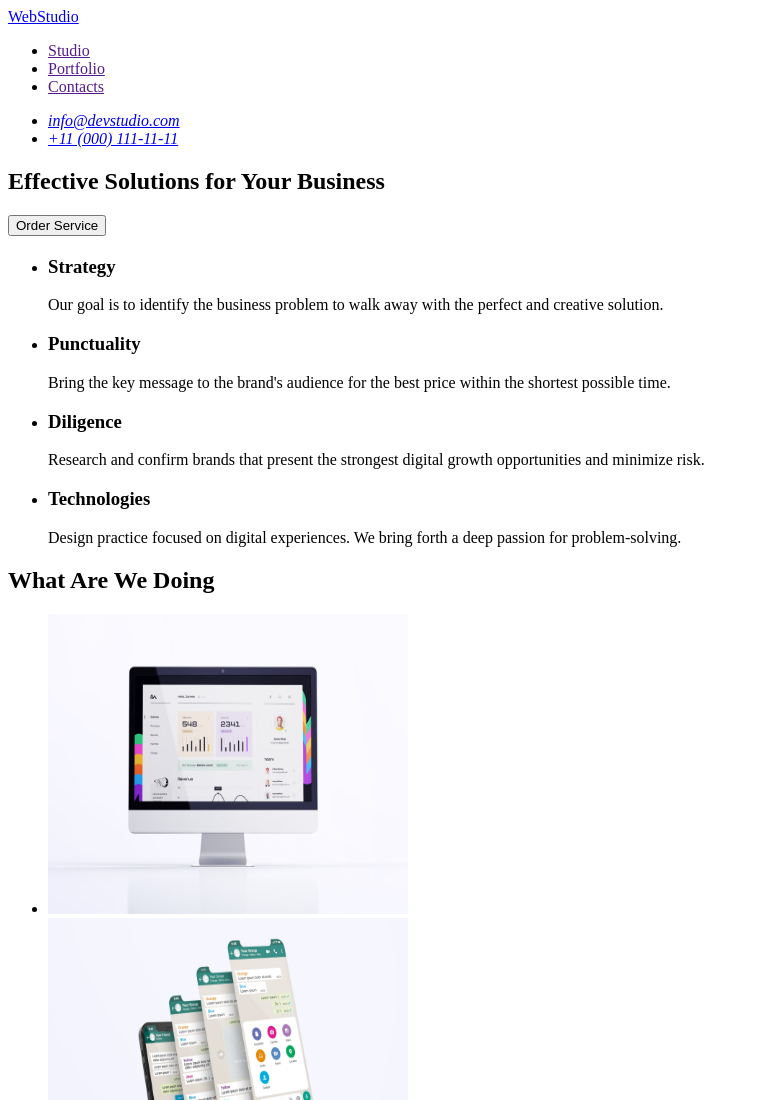
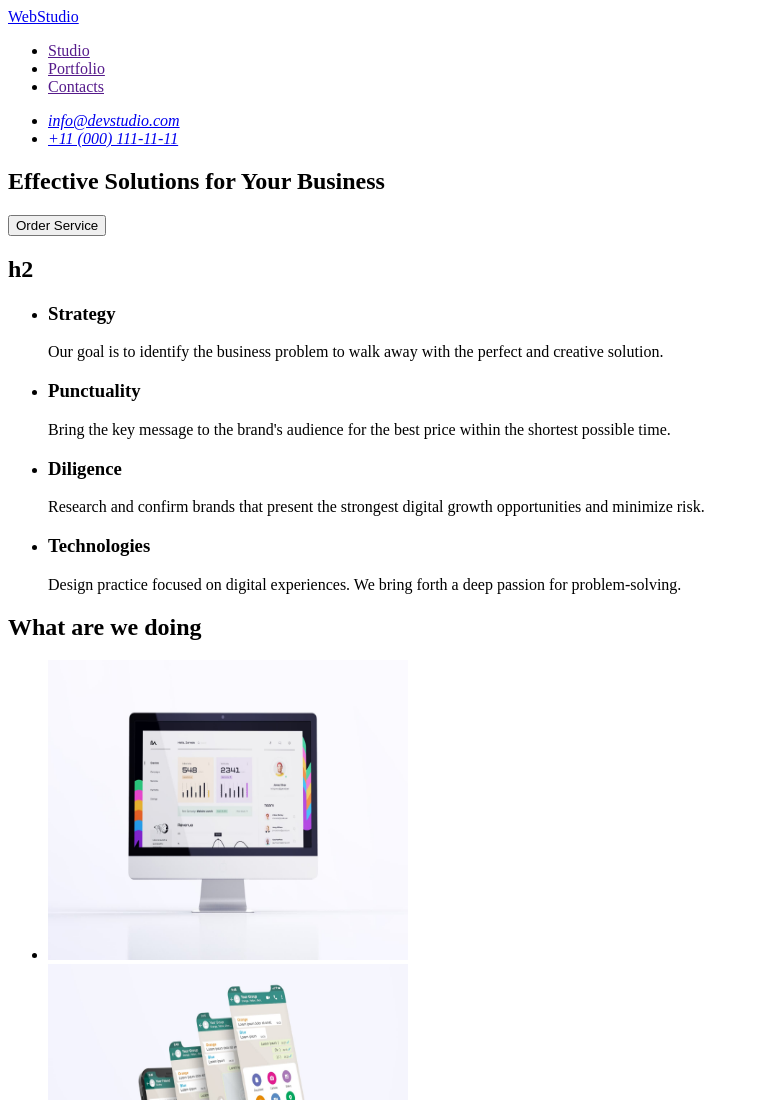
Before and after one commit to zetdou/goit-markup-hw-01, a plain HTML site: page index.html in a window 1280 px wide. Shown: the top 1100 px of the page, without its empty margins (0-759 px from the left). Drawn offline with Linux system fonts and the light colour scheme.

Commit message:
Update index4.html

```diff
--- a/index.html
+++ b/index.html
@@ -28,7 +28,7 @@
     <button type="button">Order Service</button>
     </section>
     <section>
-    <h2></h2>
+    <h2>h2</h2>
 <ul>
  <li>
     <h3>Strategy</h3>
@@ -49,7 +49,7 @@
 </ul>
    </section>
    <section>
-    <h2>What Are We Doing</h2>
+    <h2>What are we doing</h2>
     <ul>
     <li><img src="./images/img1.jpg" alt="img1" width="360" height="300"></li>
     <li><img src="./images/img2.jpg" alt="img2" width="360" height="300"></li>
```
